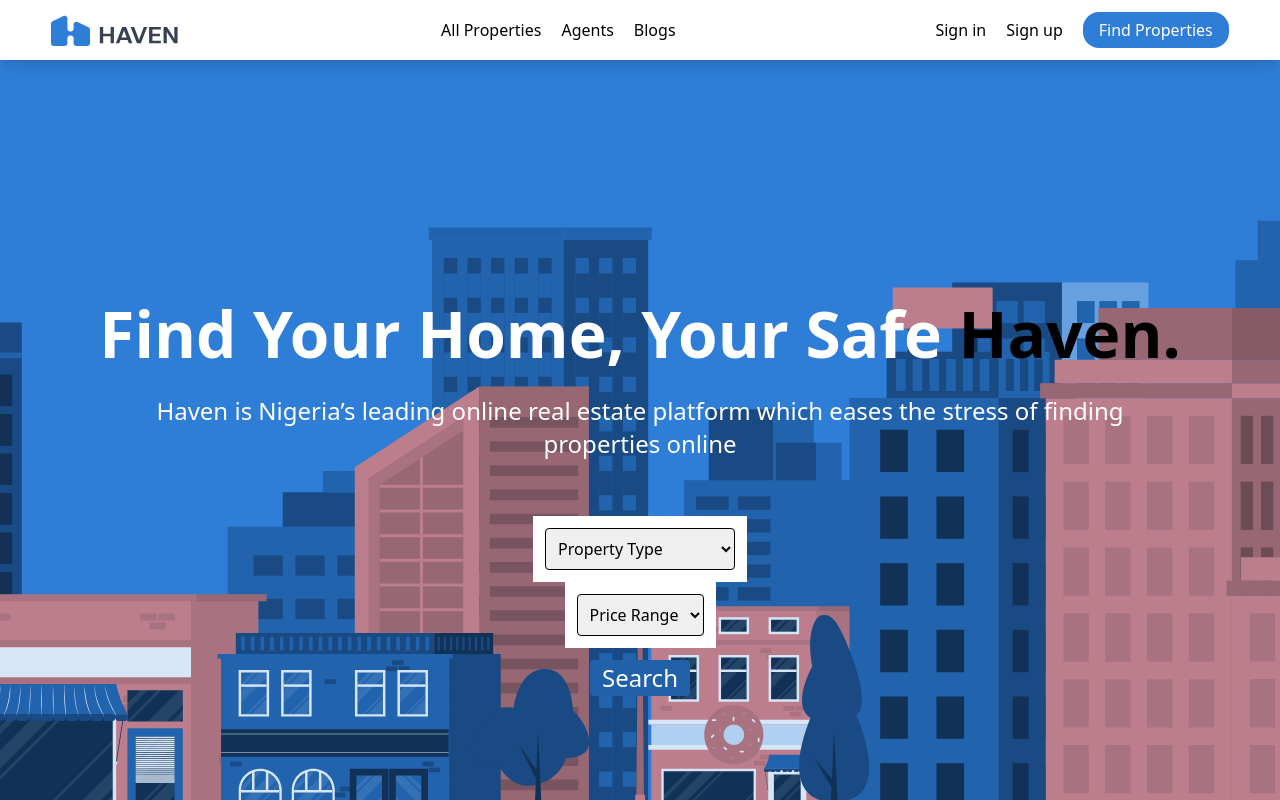
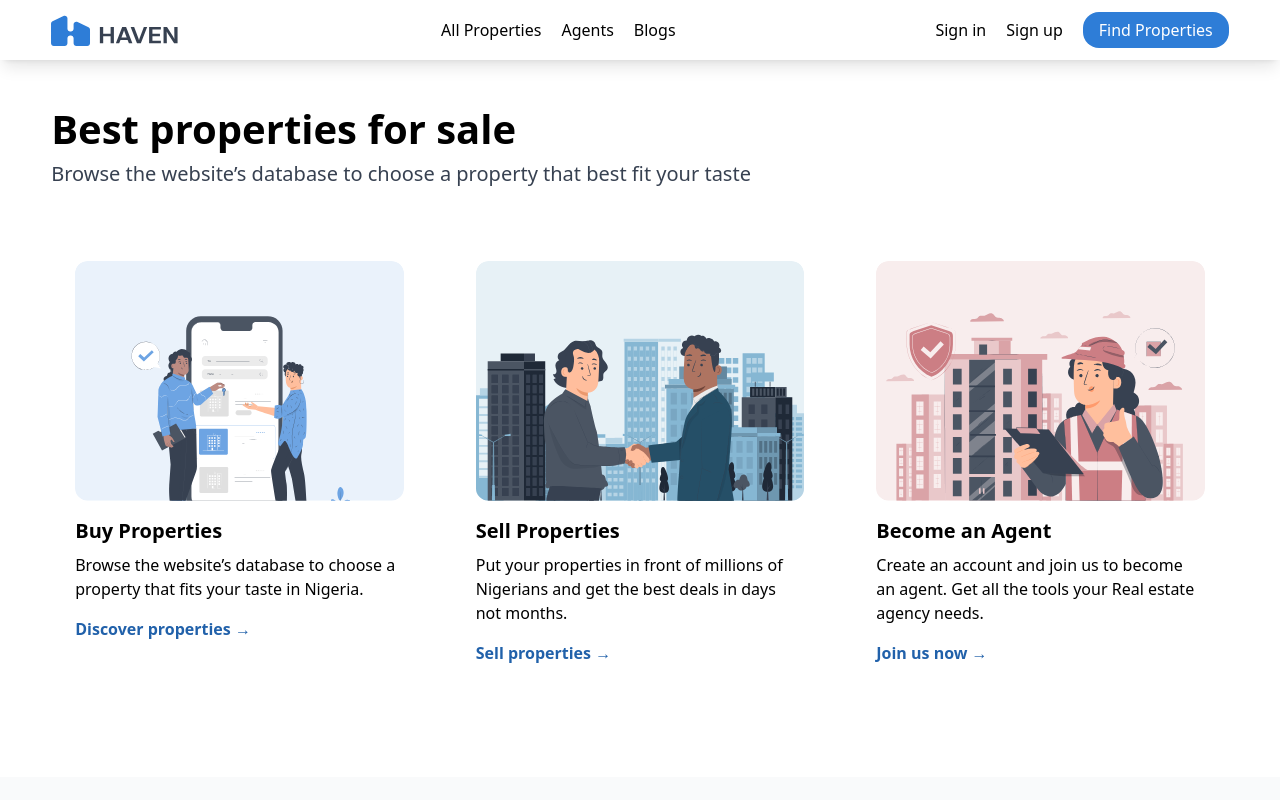
Before and after one commit to PythoSalaf/Harven-Estates, a React (Vite) app: page / in a window 1280 px wide. Shown: the top 800 px of the page. Built offline with nearby package versions, Linux system fonts and the light colour scheme.

Commit message:
hero section deleted

```diff
--- a/src/Pages/Home.jsx
+++ b/src/Pages/Home.jsx
@@ -1,9 +1,8 @@
-import { Hero, BestProp, TrendingProp, Testimonial, FAQ } from "../components";
+import { BestProp, TrendingProp, Testimonial, FAQ } from "../components";
 
 const Home = () => {
   return (
     <div className="w-full">
-      <Hero />
       <BestProp />
       <TrendingProp />
       <Testimonial />
--- a/src/components/Hero.jsx
+++ /dev/null
@@ -1,64 +0,0 @@
-import { MdSearch } from "react-icons/md";
-import { Cuate } from "../assets";
-import { InputField } from "../components";
-
-const Hero = () => {
-  return (
-    <>
-      <div className="relative h-[70vh] md:h-screen bg-primary">
-        <div className="absolute inset-0 z-10">
-          <img
-            src={Cuate}
-            alt="Vector Graphic"
-            className="object-cover w-full h-full mx-auto opacity-90"
-          />
-        </div>
-
-        <div className="absolute inset-0 z-20 flex flex-col items-center justify-center text-center">
-          <div className="text-center text-white leading-snug">
-            <p className=" text-40 md:text-60 font-bold pt-5 md:pt-10 mt-48 md:mt-10">
-              Find Your Home, Your Safe{" "}
-              <span className="text-black">Haven.</span>
-            </p>
-            <p className="font-[400] text-16 p-4 md:text-24 md:mb-10">
-              Haven is Nigeria’s leading online real estate platform which eases
-              the stress of finding <br /> properties online
-            </p>
-          </div>
-
-          <div className="bg-white p-3">
-            <select name="" id="location" className="border rounded p-2">
-              <option value="" type="checkbox">
-                Property Type
-              </option>
-              <option value="" type="checkbox">
-                Appartments
-              </option>
-              <option value="">Detached Bungalow</option>
-              <option value="">Office space</option>
-              <option value="">Rentals</option>
-              <option value="">Shops</option>
-              <option value="">Resorts</option>
-            </select>
-          </div>
-
-          {/* price Range */}
-          <div className="bg-white p-3">
-            <select name="" id="location" className="border rounded p-2">
-              <option value="">Price Range</option>
-              <input type="range" name="" id="" />
-            </select>
-          </div>
-
-          <div className="p-3">
-            <button className="bg-blue rounded text-white text-24 px-3">
-              Search
-            </button>
-          </div>
-        </div>
-      </div>
-    </>
-  );
-};
-
-export default Hero;
--- a/src/components/index.js
+++ b/src/components/index.js
@@ -1,7 +1,6 @@
 export { default as Navbar } from "./Navbar";
 export { default as Footer } from "./Footer";
 export { default as Button } from "./Button";
-export { default as Hero } from "./Hero";
 export { default as BestProp } from "./BestProp";
 export { default as TrendingProp } from "./TrendingProp";
 export { default as Trending } from "./Trending";
```
